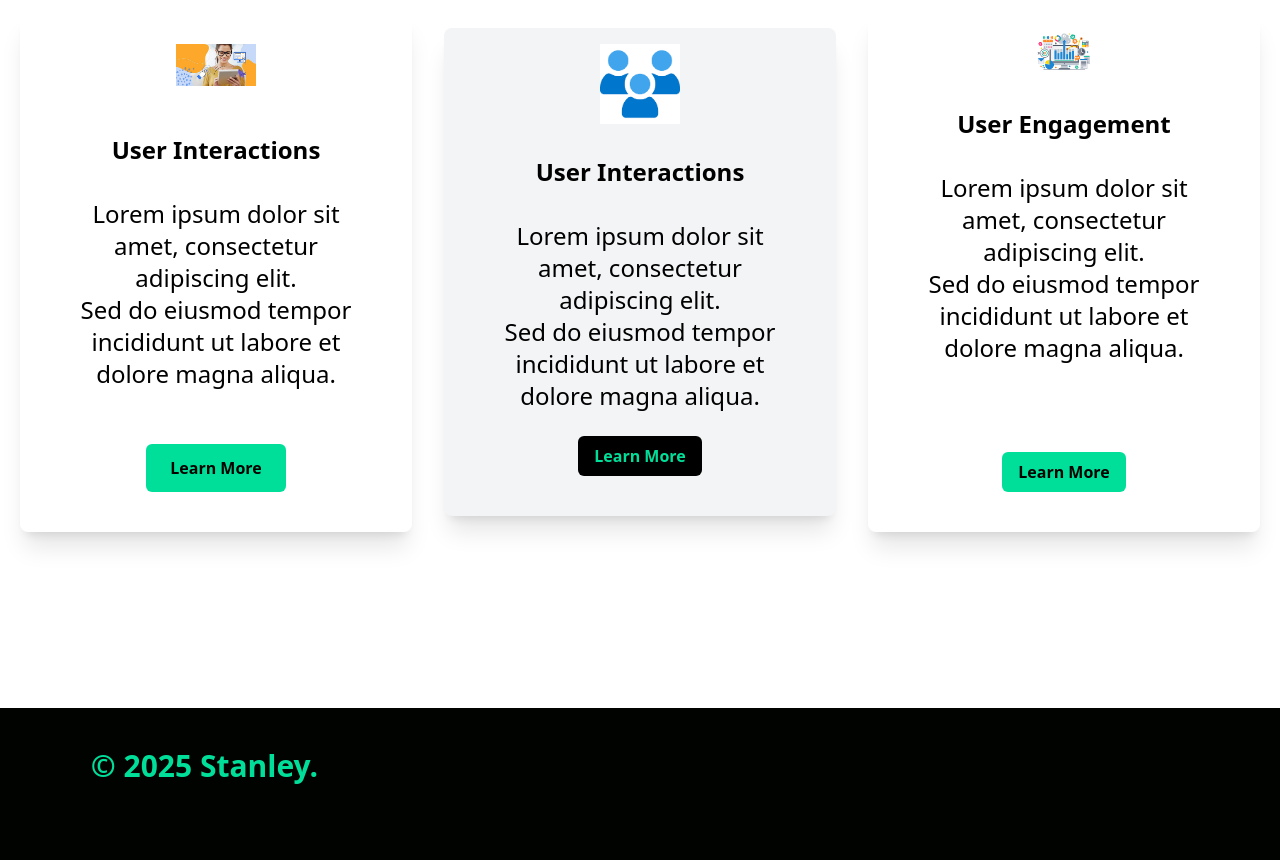
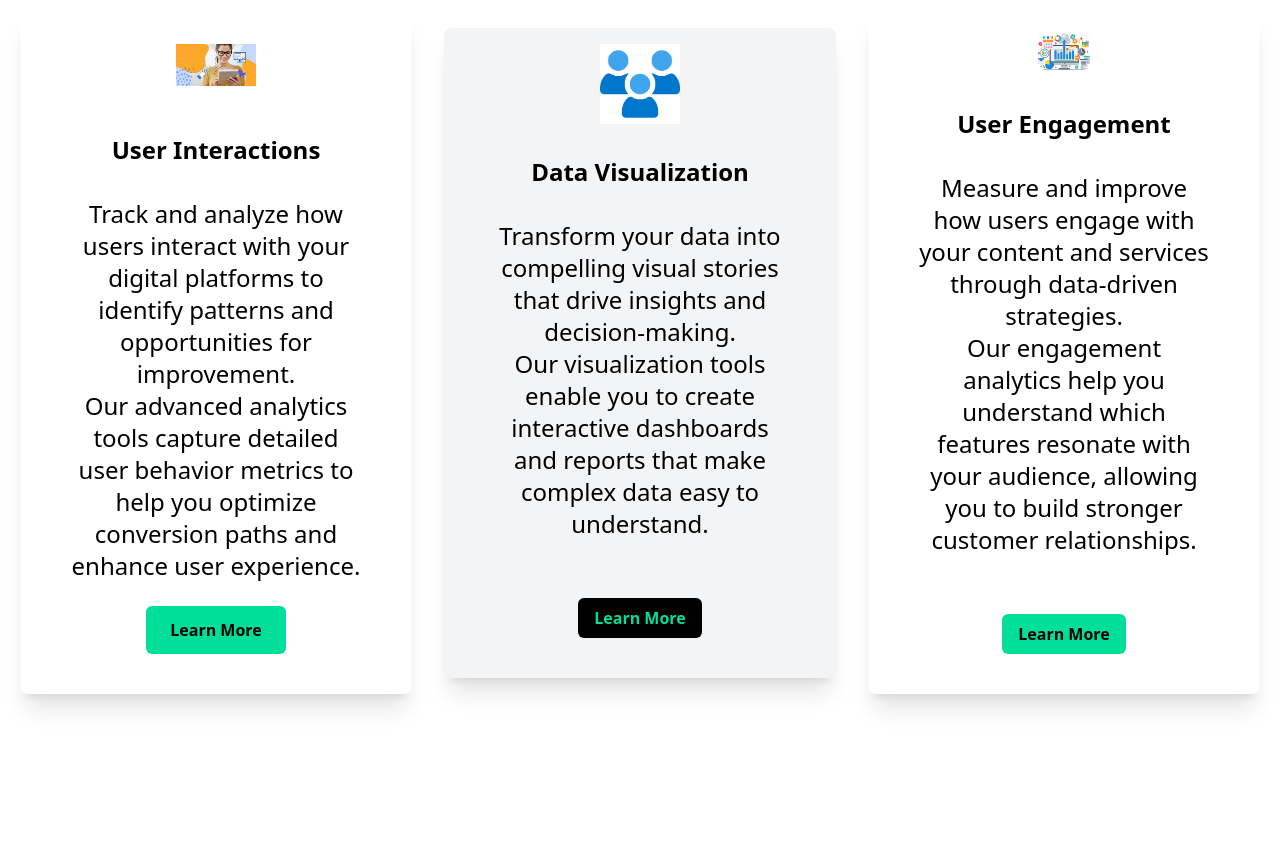
Before and after one commit to StanleyKioko/React-Tailwind-Vite-Simple-front-end, a React (Create React App) app: page / in a window 1280 px wide. Shown: the part 1720-2580 px from the top of the page. Built offline with nearby package versions, Linux system fonts and the light colour scheme.

Commit message:
Updated cards

```diff
--- a/src/components/Cards.jsx
+++ b/src/components/Cards.jsx
@@ -10,8 +10,8 @@ const Cards = () => {
           <div className="w-full shadow-xl flex flex-col p-4 my-4 rounded-lg hover:scale-105 duration-300">
             <img className="w-20 mx-auto my-4 bg-white" src={interactions} alt="/" />
             <h2 className="text-2xl font-bold text-center py-8">User Interactions</h2>
-            <p className="text-center text-2xl mx-8">Lorem ipsum dolor sit amet, consectetur adipiscing elit.</p>
-            <p className="text-center text-2xl mx-8">Sed do eiusmod tempor incididunt ut labore et dolore magna aliqua.</p>
+            <p className="text-center text-2xl mx-8">Track and analyze how users interact with your digital platforms to identify patterns and opportunities for improvement.</p>
+            <p className="text-center text-2xl mx-8">Our advanced analytics tools capture detailed user behavior metrics to help you optimize conversion paths and enhance user experience.</p>
             <div className="mt-auto flex justify-center w-full">
               <button className="bg-[#00df9a] text-[#000300] px-6 py-3 rounded-md my-6 mx-auto md:0 font-bold hover:bg-blue-200">Learn More</button>
             </div>
@@ -19,9 +19,9 @@ const Cards = () => {
 
           <div className="w-full shadow-xl flex flex-col p-4 my-8 rounded-lg bg-gray-100 md:0 hover:scale-105 duration-300">
             <img className="w-20 mx-auto  mt-[3-rem] bg-transparent" src={users} alt="/" />
-            <h2 className="text-2xl font-bold text-center py-8">User Interactions</h2>
-            <p className="text-center text-2xl mx-8">Lorem ipsum dolor sit amet, consectetur adipiscing elit.</p>
-            <p className="text-center text-2xl mx-8">Sed do eiusmod tempor incididunt ut labore et dolore magna aliqua.</p>
+            <h2 className="text-2xl font-bold text-center py-8">Data Visualization</h2>
+            <p className="text-center text-2xl mx-8">Transform your data into compelling visual stories that drive insights and decision-making.</p>
+            <p className="text-center text-2xl mx-8">Our visualization tools enable you to create interactive dashboards and reports that make complex data easy to understand.</p>
             <div className="mt-auto flex justify-center w-full">
               <button className="bg-black text-[#00df9a] py-2 px-4 rounded-md my-6 mx-auto font-bold hover:bg-blue-600">Learn More</button>
             </div>
@@ -30,8 +30,8 @@ const Cards = () => {
           <div className="w-full shadow-xl flex flex-col p-4 my-4 rounded-lg hover:scale-105 duration-300">
             <img className="w-20 mx-auto  mt-[3-rem] bg-white" src={engagement} alt="/" />
             <h2 className="text-2xl font-bold text-center py-8">User Engagement</h2>
-            <p className="text-center text-2xl mx-8">Lorem ipsum dolor sit amet, consectetur adipiscing elit.</p>
-            <p className="text-center text-2xl mx-8">Sed do eiusmod tempor incididunt ut labore et dolore magna aliqua.</p>
+            <p className="text-center text-2xl mx-8">Measure and improve how users engage with your content and services through data-driven strategies.</p>
+            <p className="text-center text-2xl mx-8">Our engagement analytics help you understand which features resonate with your audience, allowing you to build stronger customer relationships.</p>
             <div className="mt-auto flex justify-center w-full">
               <button className="bg-[#00df9a] text-[#000300] py-2 px-4 rounded-md my-6 mx-auto font-bold hover:bg-blue-600">Learn More</button>
             </div>
```
